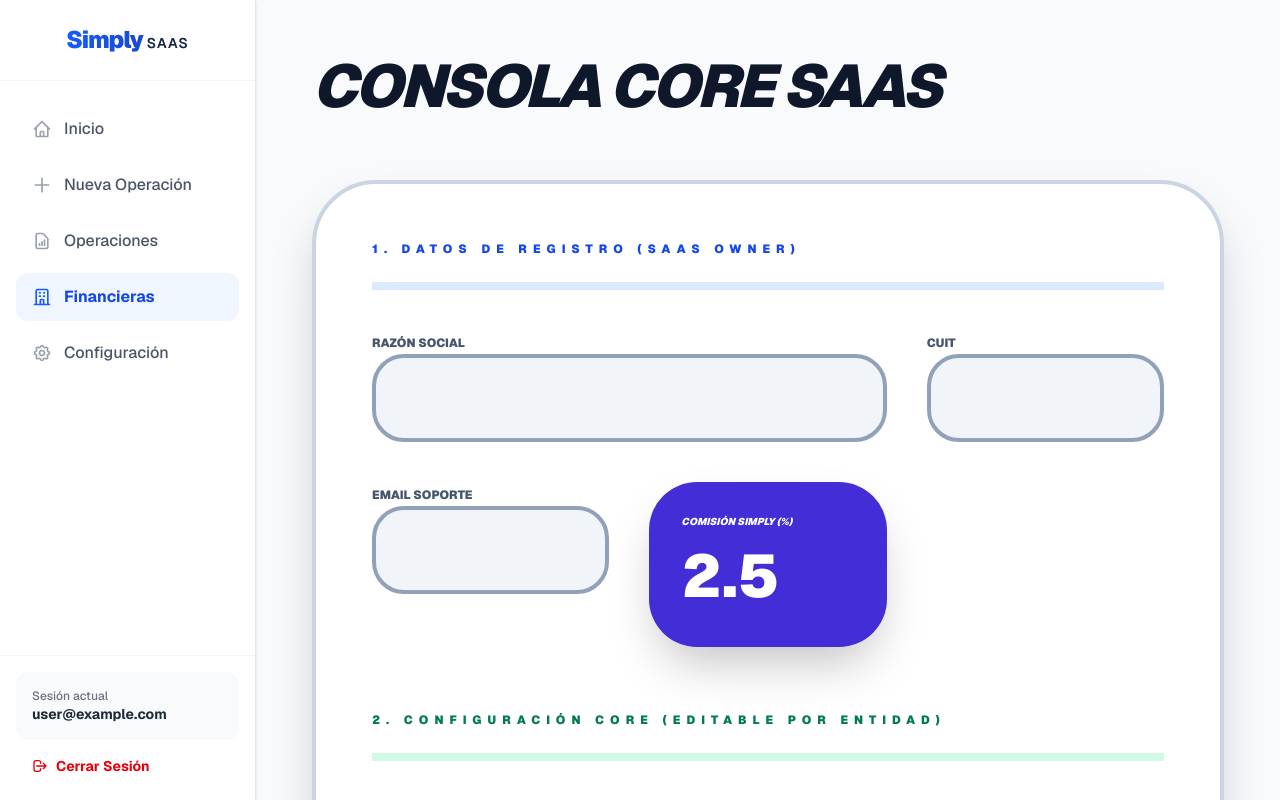
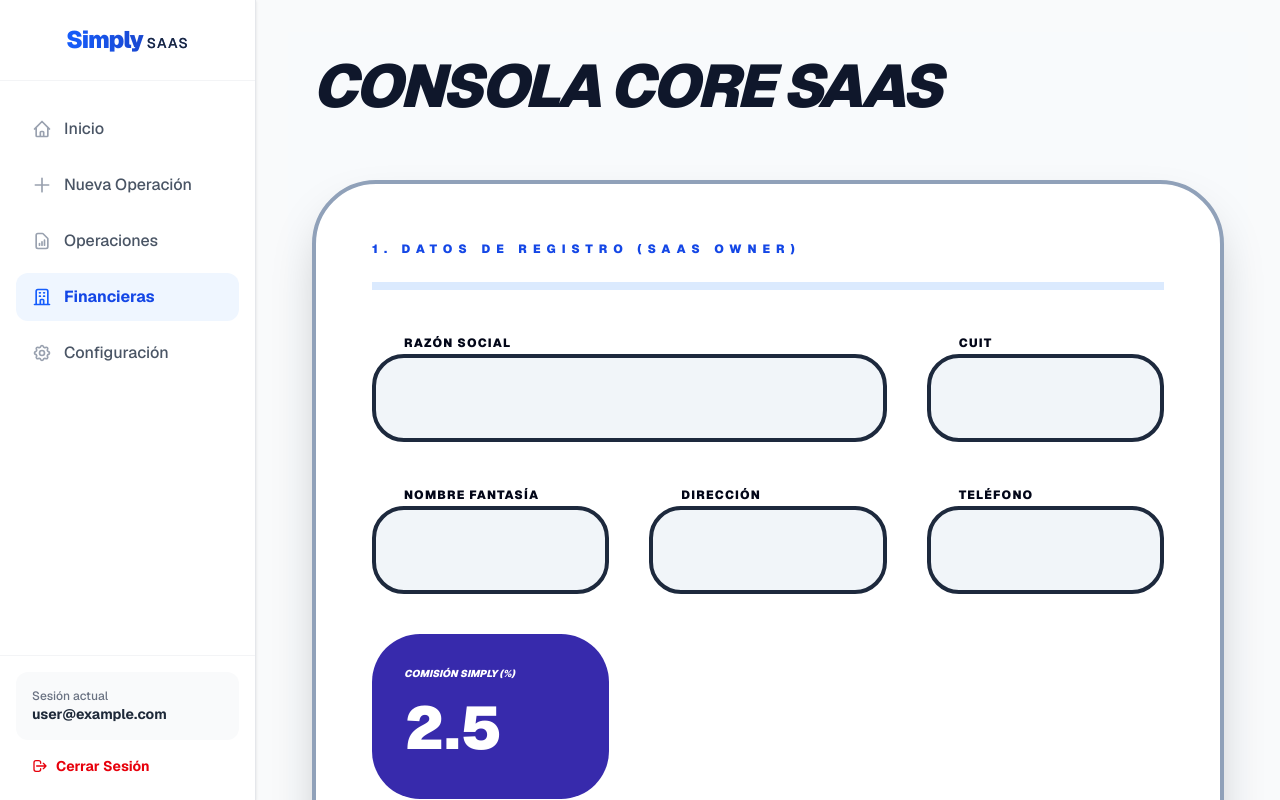
Before and after one commit to gabrielgmza/simply-originacion, a Next.js app: page /dashboard/entidades in a window 1280 px wide. Built offline with nearby package versions, Linux system fonts and the light colour scheme; no server answers; the database is empty; sample sign-in values are in the browser's storage.

Commit message:
fix: resolve firebase import issues and add multi-system amortization with high contrast UI

```diff
--- a/app/dashboard/entidades/page.tsx
+++ b/app/dashboard/entidades/page.tsx
@@ -2,7 +2,7 @@
 
 import React, { useState, useEffect } from 'react';
 import { collection, getDocs, addDoc, updateDoc, doc } from 'firebase/firestore';
-import { db } from '../../../src/lib/firebase';
+import { db } from '@/lib/firebase';
 
 const Toast = ({ message, type, onClose }: { message: string, type: 'success' | 'error', onClose: () => void }) => {
   useEffect(() => {
@@ -39,7 +39,8 @@ export default function EntidadesPage() {
     try {
       const snap = await getDocs(collection(db, 'entities'));
       setEntities(snap.docs.map(doc => ({ id: doc.id, ...doc.data() })));
-    } finally { setLoading(false); }
+    } catch(e) { console.error(e); }
+    finally { setLoading(false); }
   };
 
   const handleEdit = (ent: any) => {
@@ -51,7 +52,6 @@ export default function EntidadesPage() {
     setFinancialData({ ...ent.parametros });
     setCurrentId(ent.id);
     setIsEditing(true);
-    window.scrollTo({ top: 0, behavior: 'smooth' });
   };
 
   const handleSubmit = async (e: React.FormEvent) => {
@@ -73,61 +73,39 @@ export default function EntidadesPage() {
   };
 
   return (
-    <div className="max-w-7xl mx-auto space-y-16 pb-24 p-6 bg-slate-50 min-h-screen text-slate-900 font-bold">
+    <div className="max-w-7xl mx-auto space-y-16 pb-24 p-6 bg-slate-50 min-h-screen text-slate-900">
       {toast && <Toast message={toast.message} type={toast.type} onClose={() => setToast(null)} />}
       <h1 className="text-6xl font-black uppercase italic tracking-tighter">Consola Core SaaS</h1>
 
-      <div className="bg-white p-14 rounded-[4rem] shadow-2xl border-4 border-slate-300">
+      <div className="bg-white p-14 rounded-[4rem] shadow-2xl border-4 border-slate-400">
         <form onSubmit={handleSubmit} className="space-y-16">
            <div className="space-y-10">
               <h3 className="text-[12px] font-black text-blue-700 uppercase tracking-[0.5em] border-b-8 border-blue-100 pb-6 flex justify-between">
                 <span>1. Datos de Registro (SaaS Owner)</span>
               </h3>
-              <div className="grid grid-cols-1 md:grid-cols-3 gap-10">
-                <div className="md:col-span-2 space-y-2">
-                  <label className="text-[12px] font-black text-slate-600 uppercase">Razón Social</label>
-                  <input required value={platformData.name} onChange={e => setPlatformData({...platformData, name: e.target.value})} className="w-full p-6 bg-slate-100 border-4 border-slate-400 rounded-[2rem] font-black text-2xl outline-none focus:border-blue-700" />
-                </div>
-                <div className="space-y-2">
-                  <label className="text-[12px] font-black text-slate-600 uppercase">CUIT</label>
-                  <input value={platformData.cuit} onChange={e => setPlatformData({...platformData, cuit: e.target.value})} className="w-full p-6 bg-slate-100 border-4 border-slate-400 rounded-[2rem] font-black text-2xl outline-none" />
-                </div>
-                <div className="space-y-2">
-                  <label className="text-[12px] font-black text-slate-600 uppercase">Email Soporte</label>
-                  <input type="email" value={platformData.email} onChange={e => setPlatformData({...platformData, email: e.target.value})} className="w-full p-6 bg-slate-100 border-4 border-slate-400 rounded-[2rem] font-black text-2xl outline-none" />
-                </div>
-                <div className="bg-indigo-700 p-8 rounded-[3rem] flex flex-col justify-center shadow-2xl text-white">
-                  <label className="text-[10px] font-black uppercase italic mb-2">Comisión Simply (%)</label>
-                  <input type="number" step="0.1" value={platformData.comisionSaaS} onChange={e => setPlatformData({...platformData, comisionSaaS: parseFloat(e.target.value)})} className="bg-transparent text-white font-black text-6xl outline-none" />
-                </div>
+              <div className="grid grid-cols-1 md:grid-cols-3 gap-10 text-slate-950">
+                <div className="md:col-span-2 space-y-2"><label className="text-[12px] font-black uppercase ml-8 tracking-widest">Razón Social</label><input required value={platformData.name} onChange={e => setPlatformData({...platformData, name: e.target.value})} className="w-full p-6 bg-slate-100 border-4 border-slate-800 rounded-[2rem] font-black text-2xl outline-none" /></div>
+                <div className="space-y-2"><label className="text-[12px] font-black uppercase ml-8 tracking-widest">CUIT</label><input value={platformData.cuit} onChange={e => setPlatformData({...platformData, cuit: e.target.value})} className="w-full p-6 bg-slate-100 border-4 border-slate-800 rounded-[2rem] font-black text-2xl outline-none" /></div>
+                <div className="space-y-2"><label className="text-[12px] font-black uppercase ml-8 tracking-widest">Nombre Fantasía</label><input value={platformData.fantasyName} onChange={e => setPlatformData({...platformData, fantasyName: e.target.value})} className="w-full p-6 bg-slate-100 border-4 border-slate-800 rounded-[2rem] font-black text-2xl outline-none" /></div>
+                <div className="space-y-2"><label className="text-[12px] font-black uppercase ml-8 tracking-widest">Dirección</label><input value={platformData.address} onChange={e => setPlatformData({...platformData, address: e.target.value})} className="w-full p-6 bg-slate-100 border-4 border-slate-800 rounded-[2rem] font-black text-2xl outline-none" /></div>
+                <div className="space-y-2"><label className="text-[12px] font-black uppercase ml-8 tracking-widest">Teléfono</label><input value={platformData.phone} onChange={e => setPlatformData({...platformData, phone: e.target.value})} className="w-full p-6 bg-slate-100 border-4 border-slate-800 rounded-[2rem] font-black text-2xl outline-none" /></div>
+                <div className="bg-indigo-800 p-8 rounded-[3rem] flex flex-col justify-center text-white"><label className="text-[10px] font-black uppercase italic mb-2">Comisión Simply (%)</label><input type="number" step="0.1" value={platformData.comisionSaaS} onChange={e => setPlatformData({...platformData, comisionSaaS: parseFloat(e.target.value)})} className="bg-transparent text-white font-black text-6xl outline-none border-none" /></div>
               </div>
            </div>
 
            <div className="space-y-10">
-              <h3 className="text-[12px] font-black text-emerald-700 uppercase tracking-[0.5em] border-b-8 border-emerald-100 pb-6">
-                2. Configuración Core (Editable por Entidad)
-              </h3>
+              <h3 className="text-[12px] font-black text-emerald-700 uppercase tracking-[0.5em] border-b-8 border-emerald-100 pb-6">2. Parametría Bancaria (Entidad)</h3>
               <div className="grid grid-cols-1 md:grid-cols-4 gap-10">
-                <div className="space-y-2">
-                  <label className="text-[12px] font-black text-slate-600 uppercase">Amortización</label>
-                  <select value={financialData.sistemaAmortizacion} onChange={e => setFinancialData({...financialData, sistemaAmortizacion: e.target.value})} className="w-full p-6 bg-emerald-50 border-4 border-emerald-400 rounded-[2rem] font-black text-emerald-950 outline-none text-xl">
-                    <option value="FRANCES">SISTEMA FRANCÉS</option>
-                    <option value="ALEMAN">SISTEMA ALEMÁN</option>
-                    <option value="MIXTO">SISTEMA MIXTO</option>
+                <div className="space-y-2"><label className="text-[12px] font-black uppercase ml-8 tracking-widest text-slate-600">Amortización</label>
+                  <select value={financialData.sistemaAmortizacion} onChange={e => setFinancialData({...financialData, sistemaAmortizacion: e.target.value})} className="w-full p-6 bg-emerald-50 border-4 border-emerald-800 rounded-[2rem] font-black text-emerald-950 text-xl outline-none cursor-pointer">
+                    <option value="FRANCES">FRANCÉS</option>
+                    <option value="ALEMAN">ALEMÁN</option>
+                    <option value="MIXTO">MIXTO</option>
                   </select>
                 </div>
-                <div className="space-y-2">
-                  <label className="text-[12px] font-black text-slate-600 uppercase">TNA (%)</label>
-                  <input type="number" value={financialData.tna} onChange={e => setFinancialData({...financialData, tna: parseFloat(e.target.value)})} className="w-full p-6 bg-slate-100 border-4 border-slate-400 rounded-[2.5rem] font-black text-blue-700 text-4xl" />
-                </div>
-                <div className="space-y-2">
-                  <label className="text-[12px] font-black text-slate-600 uppercase">Mora (%)</label>
-                  <input type="number" value={financialData.moratorios} onChange={e => setFinancialData({...financialData, moratorios: parseFloat(e.target.value)})} className="w-full p-6 bg-slate-100 border-4 border-slate-400 rounded-[2.5rem] font-black text-4xl" />
-                </div>
-                <div className="space-y-2">
-                  <label className="text-[12px] font-black text-slate-600 uppercase">Otorgamiento %</label>
-                  <input type="number" value={financialData.gastosOtorgamientoPct} onChange={e => setFinancialData({...financialData, gastosOtorgamientoPct: parseFloat(e.target.value)})} className="w-full p-6 bg-slate-100 border-4 border-slate-400 rounded-[2.5rem] font-black text-4xl" />
-                </div>
+                <div className="space-y-2"><label className="text-[12px] font-black uppercase ml-8 tracking-widest text-slate-600">TNA (%)</label><input type="number" value={financialData.tna} onChange={e => setFinancialData({...financialData, tna: parseFloat(e.target.value)})} className="w-full p-6 bg-slate-100 border-4 border-slate-800 rounded-[2.5rem] font-black text-blue-700 text-4xl outline-none" /></div>
+                <div className="space-y-2"><label className="text-[12px] font-black uppercase ml-8 tracking-widest text-slate-600">Punitorios (%)</label><input type="number" value={financialData.punitorios} onChange={e => setFinancialData({...financialData, punitorios: parseFloat(e.target.value)})} className="w-full p-6 bg-slate-100 border-4 border-slate-800 rounded-[2.5rem] font-black text-4xl outline-none" /></div>
+                <div className="space-y-2"><label className="text-[12px] font-black uppercase ml-8 tracking-widest text-slate-600">Otorgamiento %</label><input type="number" value={financialData.gastosOtorgamientoPct} onChange={e => setFinancialData({...financialData, gastosOtorgamientoPct: parseFloat(e.target.value)})} className="w-full p-6 bg-slate-100 border-4 border-slate-800 rounded-[2.5rem] font-black text-4xl outline-none" /></div>
               </div>
            </div>
 
@@ -138,24 +116,6 @@ export default function EntidadesPage() {
            </div>
         </form>
       </div>
-
-      <div className="grid grid-cols-1 md:grid-cols-2 gap-10 mt-12">
-        {entities.map(ent => (
-          <div key={ent.id} className="bg-white p-10 rounded-[3rem] border-4 border-slate-200 shadow-xl relative overflow-hidden">
-             <div className="flex justify-between items-start">
-                <h4 className="text-3xl font-black text-slate-900 uppercase italic tracking-tighter">{ent.fantasyName || ent.name}</h4>
-                <button onClick={() => handleEdit(ent)} className="bg-slate-100 p-4 rounded-2xl text-slate-900 hover:bg-blue-600 hover:text-white transition-all">
-                   EDITAR CORE
-                </button>
-             </div>
-             <div className="mt-8 grid grid-cols-2 gap-4 border-t-4 border-slate-50 pt-8 text-[10px] uppercase font-black">
-                <div className="flex justify-between border-b pb-1"><span>TNA</span><span className="text-blue-600">{ent.parametros?.tna}%</span></div>
-                <div className="flex justify-between border-b pb-1"><span>SISTEMA</span><span className="text-slate-900">{ent.parametros?.sistemaAmortizacion}</span></div>
-                <div className="flex justify-between border-b pb-1"><span>COMISIÓN</span><span className="text-emerald-600">{ent.comisionSaaS}%</span></div>
-             </div>
-          </div>
-        ))}
-      </div>
     </div>
   );
 }
--- a/app/dashboard/originacion/page.tsx
+++ b/app/dashboard/originacion/page.tsx
@@ -4,7 +4,7 @@ import React, { useState, useEffect } from 'react';
 import { useRouter } from 'next/navigation';
 import { onAuthStateChanged, User } from 'firebase/auth';
 import { collection, addDoc, getDocs, serverTimestamp } from 'firebase/firestore';
-import { auth, db } from '../../../src/lib/firebase';
+import { auth, db } from '@/lib/firebase';
 
 const Toast = ({ message, type, onClose }: { message: string, type: 'success' | 'error', onClose: () => void }) => {
   useEffect(() => {
@@ -52,8 +52,8 @@ export default function OriginacionPage() {
   };
 
   const calcularFinanzas = () => {
-    const principal = parseFloat(monto) || 0;
-    if (principal <= 0) return null;
+    const capital = parseFloat(monto) || 0;
+    if (capital <= 0) return null;
     const n = parseInt(cuotas) || 12;
     const ent = entities.find(e => e.id === selectedEntityId);
     const p = ent?.parametros || {};
@@ -61,11 +61,10 @@ export default function OriginacionPage() {
     const tna = (p.tna || 120) / 100;
     const i = tna / 12;
 
-    const gastosAdmin = principal * ((p.gastosAdminPct || 0) / 100);
-    const gastosOtorg = principal * ((p.gastosOtorgamientoPct || 0) / 100);
-    const capFin = principal + gastosAdmin;
-    const seguro = principal * ((p.seguroVida || 0) / 100);
-    const fee = (p.feeFijo || 0);
+    const gastosAdmin = capital * ((p.gastosAdminPct || 0) / 100);
+    const gastosOtorg = capital * ((p.gastosOtorgamientoPct || 0) / 100);
+    const capFin = capital + gastosAdmin;
+    const seguro = capital * ((p.seguroVida || 0) / 100);
 
     let cuotaBase = 0;
     if (sistema === 'ALEMAN') {
@@ -78,8 +77,8 @@ export default function OriginacionPage() {
       cuotaBase = (capFin * i) / (1 - Math.pow(1 + i, -n));
     }
 
-    const cuotaFinal = cuotaBase + seguro + (fee / n);
-    const montoNeto = principal - gastosOtorg;
+    const cuotaFinal = cuotaBase + seguro + ((p.feeFijo || 0) / n);
+    const montoNeto = capital - gastosOtorg;
     const tea = (Math.pow(1 + i, 12) - 1) * 100;
     const cft = (Math.pow((cuotaFinal * n) / montoNeto, 1 / (n / 12)) - 1) * 100;
 
@@ -110,12 +109,12 @@ export default function OriginacionPage() {
     <div className="max-w-7xl mx-auto space-y-10 p-6 bg-slate-50 min-h-screen">
       {toast && <Toast message={toast.message} type={toast.type} onClose={() => setToast(null)} />}
       <h1 className="text-5xl font-black text-slate-950 uppercase italic leading-none tracking-tighter">Simulador Originación</h1>
-      <div className="bg-white rounded-[3.5rem] shadow-2xl border-4 border-slate-300 overflow-hidden min-h-[500px]">
+      <div className="bg-white rounded-[3.5rem] shadow-2xl border-4 border-slate-400 overflow-hidden min-h-[500px]">
         {step === 1 && (
-          <form onSubmit={handleConsultarDni} className="max-w-lg mx-auto py-24 px-8 space-y-12 animate-in fade-in">
+          <form onSubmit={handleConsultarDni} className="max-w-lg mx-auto py-24 px-8 space-y-12">
              <div className="space-y-4">
                 <label className="text-[11px] font-black text-slate-600 uppercase tracking-widest pl-4">Financiera</label>
-                <select value={selectedEntityId} onChange={e => setSelectedEntityId(e.target.value)} className="w-full p-6 bg-slate-100 border-4 border-slate-400 rounded-[2.5rem] font-black text-slate-950 outline-none text-xl">
+                <select value={selectedEntityId} onChange={e => setSelectedEntityId(e.target.value)} className="w-full p-6 bg-slate-100 border-4 border-slate-800 rounded-[2.5rem] font-black text-slate-950 text-xl">
                    {entities.map(e => <option key={e.id} value={e.id}>{e.fantasyName || e.name}</option>)}
                 </select>
              </div>
@@ -130,38 +129,37 @@ export default function OriginacionPage() {
         )}
         {step === 2 && (
           <div className="grid grid-cols-1 lg:grid-cols-12 gap-0 animate-in slide-in-from-bottom-10 duration-700">
-             <div className="lg:col-span-8 p-14 space-y-12 border-r-4 border-slate-100 font-black">
-                <div className="bg-slate-100 p-10 rounded-[3.5rem] border-4 border-slate-400 shadow-inner">
-                   <h3 className="text-4xl font-black text-slate-900 uppercase italic tracking-tighter leading-none">{cuadData?.nombre}</h3>
-                   <p className="text-lg font-bold text-blue-700 mt-2 uppercase tracking-widest opacity-80">DNI {dni} • Margen: ${cuadData?.margenAfectable?.toLocaleString()}</p>
+             <div className="lg:col-span-8 p-14 space-y-12 border-r-4 border-slate-100">
+                <div className="bg-slate-100 p-10 rounded-[3.5rem] border-4 border-slate-800 shadow-inner">
+                   <h3 className="text-4xl font-black text-slate-900 uppercase italic tracking-tighter">{cuadData?.nombre}</h3>
+                   <p className="text-lg font-bold text-blue-700 mt-2 uppercase tracking-widest">DNI {dni} • Margen: ${cuadData?.margenAfectable?.toLocaleString()}</p>
                 </div>
-                <div className="grid grid-cols-1 md:grid-cols-2 gap-12 pt-4">
-                   <div className="space-y-4"><label className="text-[12px] font-black text-slate-600 uppercase ml-10">Monto Solicitado</label><input type="number" value={monto} onChange={e => setMonto(e.target.value)} className="w-full p-8 bg-slate-100 border-4 border-slate-400 rounded-[3rem] text-5xl font-black text-slate-950 focus:bg-white outline-none shadow-inner" /></div>
-                   <div className="space-y-4"><label className="text-[12px] font-black text-slate-600 uppercase ml-10">Cuotas</label><select value={cuotas} onChange={e => setCuotas(e.target.value)} className="w-full p-8 bg-slate-100 border-4 border-slate-400 rounded-[3rem] text-5xl font-black text-slate-950 focus:bg-white outline-none cursor-pointer">
+                <div className="grid grid-cols-1 md:grid-cols-2 gap-12 pt-4 font-black">
+                   <div className="space-y-4"><label className="text-[12px] uppercase ml-10 text-slate-500">Monto Solicitado</label><input type="number" value={monto} onChange={e => setMonto(e.target.value)} className="w-full p-8 bg-slate-100 border-4 border-slate-800 rounded-[3rem] text-5xl text-slate-950 focus:bg-white outline-none shadow-inner" /></div>
+                   <div className="space-y-4"><label className="text-[12px] uppercase ml-10 text-slate-500">Cuotas</label><select value={cuotas} onChange={e => setCuotas(e.target.value)} className="w-full p-8 bg-slate-100 border-4 border-slate-800 rounded-[3rem] text-5xl text-slate-950 focus:bg-white outline-none cursor-pointer">
                      {entities.find(e => e.id === selectedEntityId)?.parametros?.plazos?.split(',').map((p:any) => (<option key={p} value={p.trim()}>{p.trim()} CUOTAS</option>))}
                    </select></div>
                 </div>
                 <div className="bg-indigo-700 p-10 rounded-[3.5rem] text-white shadow-2xl flex justify-between items-center">
                    <p className="text-3xl font-black uppercase italic tracking-tighter leading-none">Sistema {sim?.sistema}</p>
-                   <span className="bg-white text-indigo-700 px-6 py-2 rounded-full text-xs font-black">CALCULO TIEMPO REAL</span>
                 </div>
              </div>
              <div className="lg:col-span-4 bg-slate-950 p-14 flex flex-col justify-between text-white shadow-[inset_0_4px_30px_rgba(0,0,0,0.5)]">
                 <div className="text-center space-y-16">
                    <div>
                       <p className="text-blue-500 text-[14px] font-black uppercase tracking-[0.6em] mb-12 italic">Cuota Mensual Fija</p>
-                      <h2 className="text-[9rem] font-black text-white italic tracking-tighter drop-shadow-[0_20px_40px_rgba(59,130,246,0.5)] leading-none">
+                      <h2 className="text-[9rem] font-black text-white italic tracking-tighter leading-none drop-shadow-[0_20px_40px_rgba(59,130,246,0.5)]">
                         ${sim?.cuota.toLocaleString(undefined, {maximumFractionDigits:0})}
                       </h2>
                    </div>
-                   <div className="grid grid-cols-2 gap-8 text-center">
+                   <div className="grid grid-cols-2 gap-8 text-center font-black">
                       <div className="bg-white/5 p-8 rounded-[2.5rem] border-2 border-white/10 backdrop-blur-xl">
-                         <p className="text-[11px] text-slate-500 uppercase font-black mb-3 leading-none opacity-60">T.E.Anual</p>
-                         <p className="text-4xl font-black tracking-tighter leading-none">{sim?.tea.toFixed(1)}%</p>
+                         <p className="text-[11px] text-slate-500 uppercase mb-3 leading-none opacity-60">T.E.Anual</p>
+                         <p className="text-4xl tracking-tighter leading-none">{sim?.tea.toFixed(1)}%</p>
                       </div>
                       <div className="bg-white/5 p-8 rounded-[2.5rem] border-2 border-white/10 backdrop-blur-xl">
-                         <p className="text-[11px] text-emerald-500 uppercase font-black mb-3 leading-none opacity-80">C.F.T. Real</p>
-                         <p className="text-4xl font-black text-emerald-400 tracking-tighter leading-none">{sim?.cft.toFixed(1)}%</p>
+                         <p className="text-[11px] text-emerald-500 uppercase mb-3 leading-none opacity-80">C.F.T. Real</p>
+                         <p className="text-4xl text-emerald-400 tracking-tighter leading-none">{sim?.cft.toFixed(1)}%</p>
                       </div>
                    </div>
                 </div>
```
